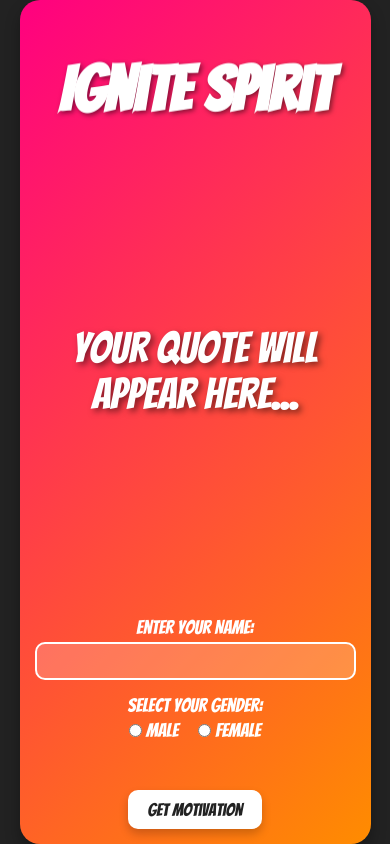
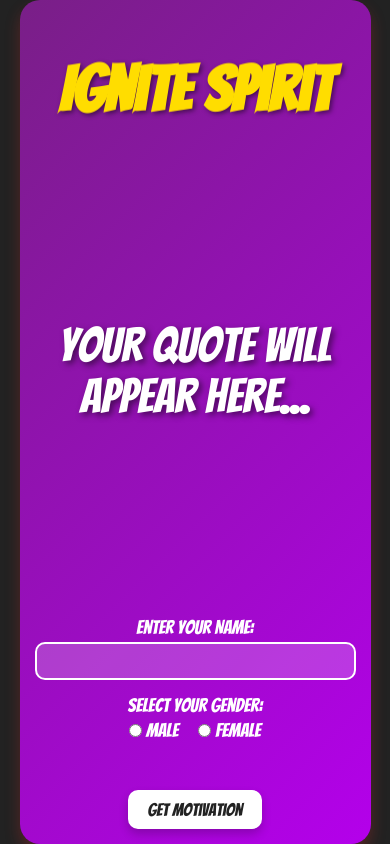
Before and after one commit to AkarshNavhule/Ignite-Spirit, a plain HTML site: page index.html in a window 390 px wide. Drawn offline with Linux system fonts and the light colour scheme.

Commit message:
purple bg

```diff
--- a/styles.css
+++ b/styles.css
@@ -27,10 +27,10 @@ body {
   max-width: 600px;
   margin: 0 auto;
   padding: 20px;
-  background: linear-gradient(135deg, #ff0080, #ff8c00);
+  background: linear-gradient(135deg, #791f87, #b400eb);
   border-radius: 20px;
   text-align: center;
-  box-shadow: 0 8px 15px rgba(0,0,0,0.3);
+  box-shadow: 0 8px 15px rgba(210, 47, 47, 0.3);
   animation: fadeIn 1s ease-in-out;
 }
 
@@ -202,9 +202,10 @@ button:hover {
   .title-container h1 {
     margin-top: 40px;
     font-size: 4rem;
+    color: #ffdd00;
   }
   #quote {
-    font-size: 2.7rem;
+    font-size: 3rem;
   }
   .field-container label {
     font-size: 1.2rem;
```
